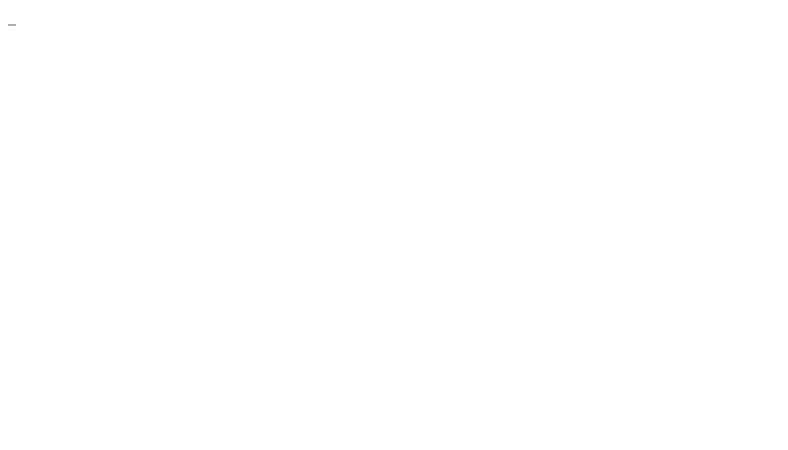
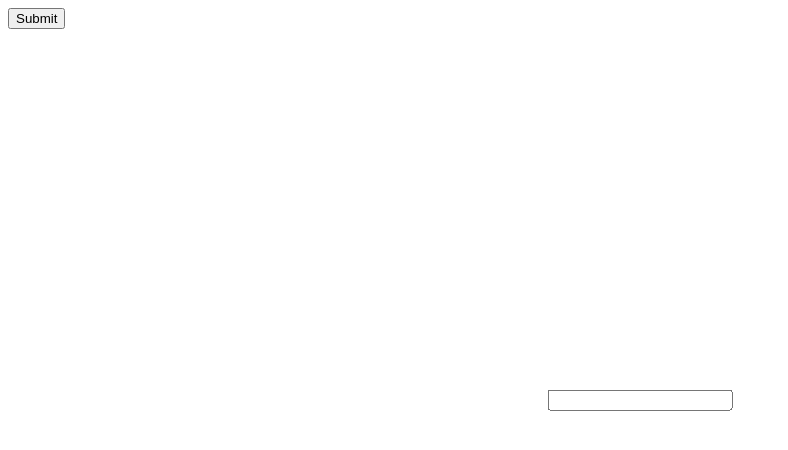
Before and after one commit to johnson999666/disappear, a plain HTML site: page index.html in a window 1280 px wide. Shown: the whole page, without its empty margins (0-788 px from the left). Drawn offline with Linux system fonts and the light colour scheme.

Commit message:
Update index.html

```diff
--- a/index.html
+++ b/index.html
@@ -1,44 +1,36 @@
 <!DOCTYPE html>
 <html>
 <head>
-    <title>Blank Page with Blinking Cursor</title>
+	<title>Disappearing Text App</title>
 	<style>
-      #cursor {
-        display: inline-block;
-        width: 0.5rem;
-        height: 1rem;
-        border-bottom: 2px solid black;
-        animation: blink 0.5s infinite;
-      }
-      @keyframes blink {
-        50% {
-          border-color: transparent;
-        }
-      }
 		#input {
-        font-size: 1.5rem;
-        border: none;
-        outline: none;
-        width: 100%;
+			position: absolute;
+			top: 50%;
+			left: 50%;
+			transform: translate(-50%, -50%);
+			color: red;
 		}
 	</style>
 </head>
 <body>
-    <div id="text"></div>
-    <span id="cursor"></span>
-    <input type="text" id="input" autofocus>
+	<input type="text" id="input">
+	<button onclick="submitText()">Submit</button>
+
+	<p id="output"></p>
+
 	<script>
-      var inputField = document.getElementById("input");
-      var textField = document.getElementById("text");
-      var cursor = document.getElementById("cursor");
+		function submitText() {
+			var text = document.getElementById("input").value;
+			document.getElementById("input").value = "";
 
-      inputField.addEventListener("input", function() {
-        textField.innerText = inputField.value;
-      });
+			// Set a timer for 5 seconds to clear the text
+			setTimeout(function() {
+				document.getElementById("output").textContent = "";
+			}, 5000);
 
-      setInterval(function() {
-        cursor.style.display = cursor.style.display === "none" ? "inline-block" : "none";
-      }, 500);
+			// Display the text in the output area
+			document.getElementById("output").textContent = text;
+		}
 	</script>
 </body>
 </html>
```
Lines whose indentation alone changed are shown as unchanged.
